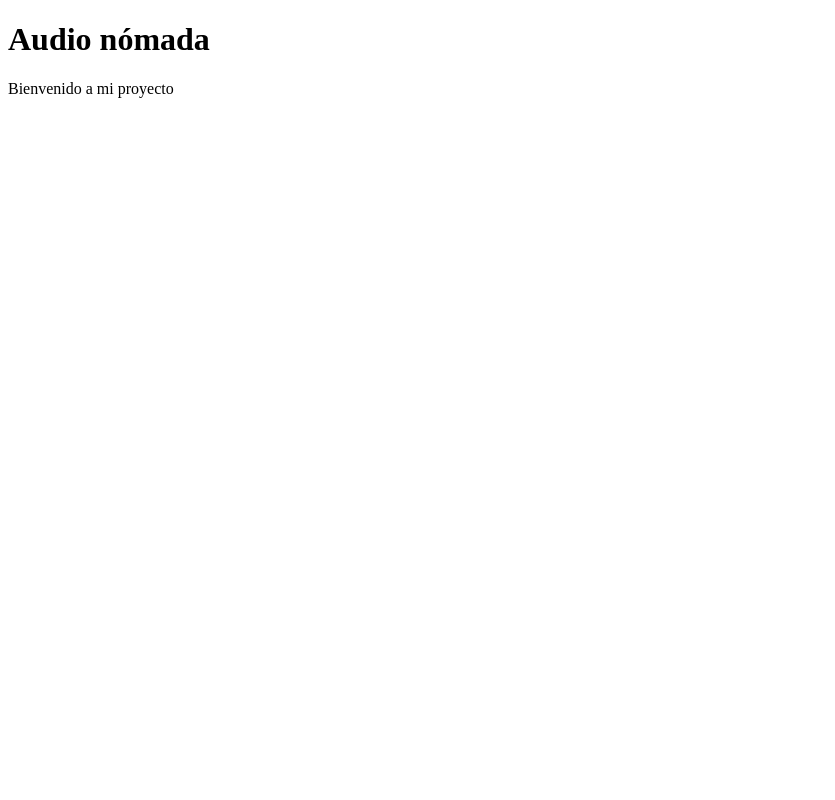
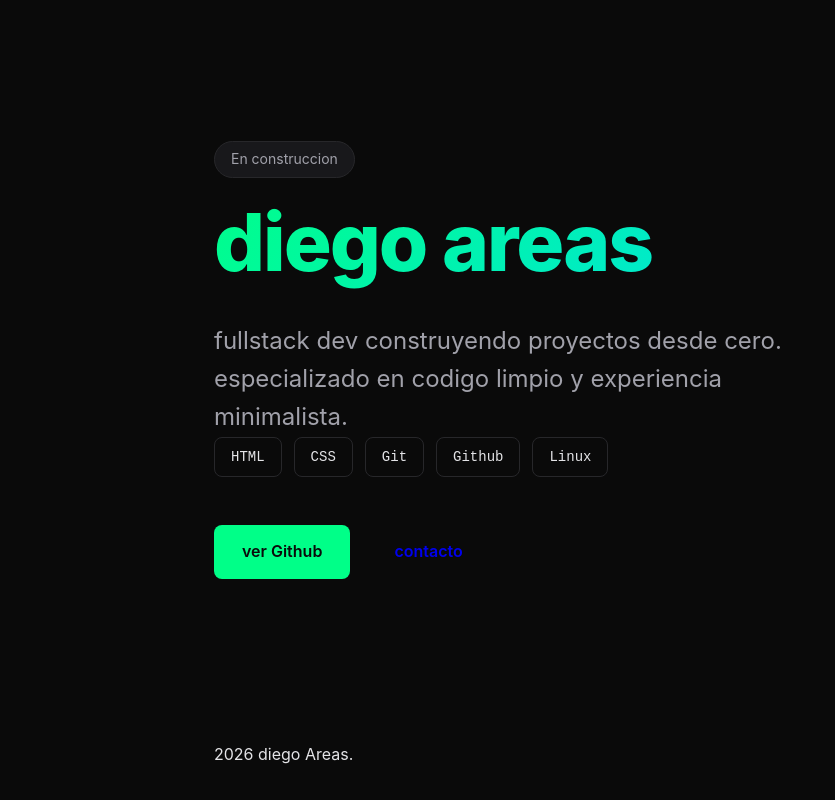
Before and after one commit to dareas7-web/audio-nomada, a plain HTML site: page index.html in a window 1280 px wide. Shown: the whole page, without its empty margins (0-835 px from the left). Drawn offline with Linux system fonts and the light colour scheme.

Commit message:
rediseño pro con css moderno

```diff
--- a/index.html
+++ b/index.html
@@ -2,11 +2,171 @@
 <html lang="es">
 <head>
 	<meta charset="UTF-8">
-	<meta name="viewport" content="width=device-width, initial-scale=1.0">
-        <title>Audio nómada</title>
-<head>
-<body>
-	<h1>Audio nómada</h1>
-	<p>Bienvenido a mi proyecto </p>
+	<meta name="viewport" content="width=devices-width, initial scale=1.0">
+	<title>Diego Areas | Developer</title>
+	<style>
+	    * {
+	       margin: 0;
+	       padding: 0;
+               box-sizing: border-box;
+	    }
+
+            body {
+                background: #0a0a0a;
+                color: #e4e4e7;
+                font-family: 'Inter', -apple-system, BlinkMacSystemFont, 'Segoe UI', sans-serif;
+                line-height: 1.6;
+                overflow-x: hidden;
+ 	    }
+            .container {
+                max-width: 900px;
+                margin: 0 auto;
+                padding: 0 24px;
+                min-height: 100vh;
+                display: flex;
+                flex-direction: column;
+                justify-content: center;
+            }
+
+            .hero {
+                margin-bottom: 80px;
+            }
+
+            .badge {
+                display: inline-block;
+                background: #18181b;
+                border: 1px solid #27272a;
+                padding: 6px 16px;
+                border-radius: 20px;
+                font-size: 14px;
+                color: #a1a1aa;
+                margin-botton: 24px;
+           }
+
+           h1 {
+               font-size: clamp(48px, 8vw, 80px);
+               font-weight: 800;
+               background: linear-gradient(135deg, #00ff88 0%, #00d9ff 100%);
+               -webkit-background-clip: text;
+               -webkit-text-fill-color: transparent;
+               background-clip: text;
+               margin-bottom: 16px;
+               letter-spacing: -2px;
+             }
+
+           .subtitle {
+              font-size: clamp(18px, 3vw, 24px);
+              color: #a1a1aa;
+              margin-botton: 40px;
+              max-width: 600px;
+            }
+
+           .stack {
+             display: flex;
+             gap: 12px;
+             flex-wrap: wrap;
+             margin-bottom: 48px;
+           }
+
+          .tag  {
+             backgroun: #18181b;
+             border: 1px solid #27272a;
+             padding: 8px 16px;
+             border-radius: 8px;
+             font-size: 14px;
+             font-family: monospace;
+             transition: all 0.2s;
+           }
+
+          .tag:hover {
+             border-color: 00ff88;
+             transform: translateY(-2px);
+           }
+
+         .links {
+             display: flex;
+             gap: 16px;
+             flex-wrap: wrap;
+           }
+
+          .btn {
+             padding: 14px 28px;
+             border-radius: 8px;
+             text-decoration: none;
+             font-weight: 600;
+             transition: all 0.2s;
+             display: inline-block;
+           }
+
+          .btn-primary {
+             background: #00ff88;
+             color: #0a0a0a;
+          }
+
+         .btn-primary:hover {
+             background: #00e67a;
+             transform: translateY(-2px);
+             box-shadow: 0 8px 20px rgba(0, 255, 136, 0.3);
+          }
+
+         .btn-secondary:hover {
+            background: transparent;
+            color: #e4e4e7;
+            border: 1px solid #27272a;
+         }
+
+        .btn-secondary:hover {
+           border-color: #00ff88;
+           background: #18181b;
+        }
+
+       footer {
+           position: absolute;
+           bottom: 32px;
+           color: #52525b
+           font-size: 14px;
+         }
+
+       .glow {
+           position: fixed;
+           width: 500px;
+           height: 500px;
+           border-radius: 50%;
+           backgroud: radial-gradient(circle,rgba(0, 255, 136, 0.1) 0%, transparent 70%);
+           top: -200px;
+           pointer-events: none;
+        }
+       </style>
+     </head>
+   </body>
+        <div class="glow"></div>
+        <div class="container">
+        <div class="hero">
+        <span class="badge"> En construccion</span>
+        <h1>diego areas</h1>
+        <p class="subtitle">
+            fullstack dev construyendo proyectos desde cero.
+            especializado en codigo limpio y experiencia minimalista.
+        </p>
+
+         <div class="stack">
+            <span class="tag">HTML</span>
+            <span class="tag">CSS</span>
+            <span class="tag">Git</span>
+            <span class="tag">Github</span>
+            <span class="tag">Linux</span>
+         </div>
+
+         <div class="links">
+          <a href="https://github.com/dareas7-web" class="btn btn-primary">ver Github</a>
+          <a href="mailto: dareas7@gmail.com" class="btn btn-secondary">contacto</a>
+
+        </div>
+       </div>
+      <footer>
+        2026 diego Areas.
+
+      </footer>
+     </div>
 </body>
 </html>
```
